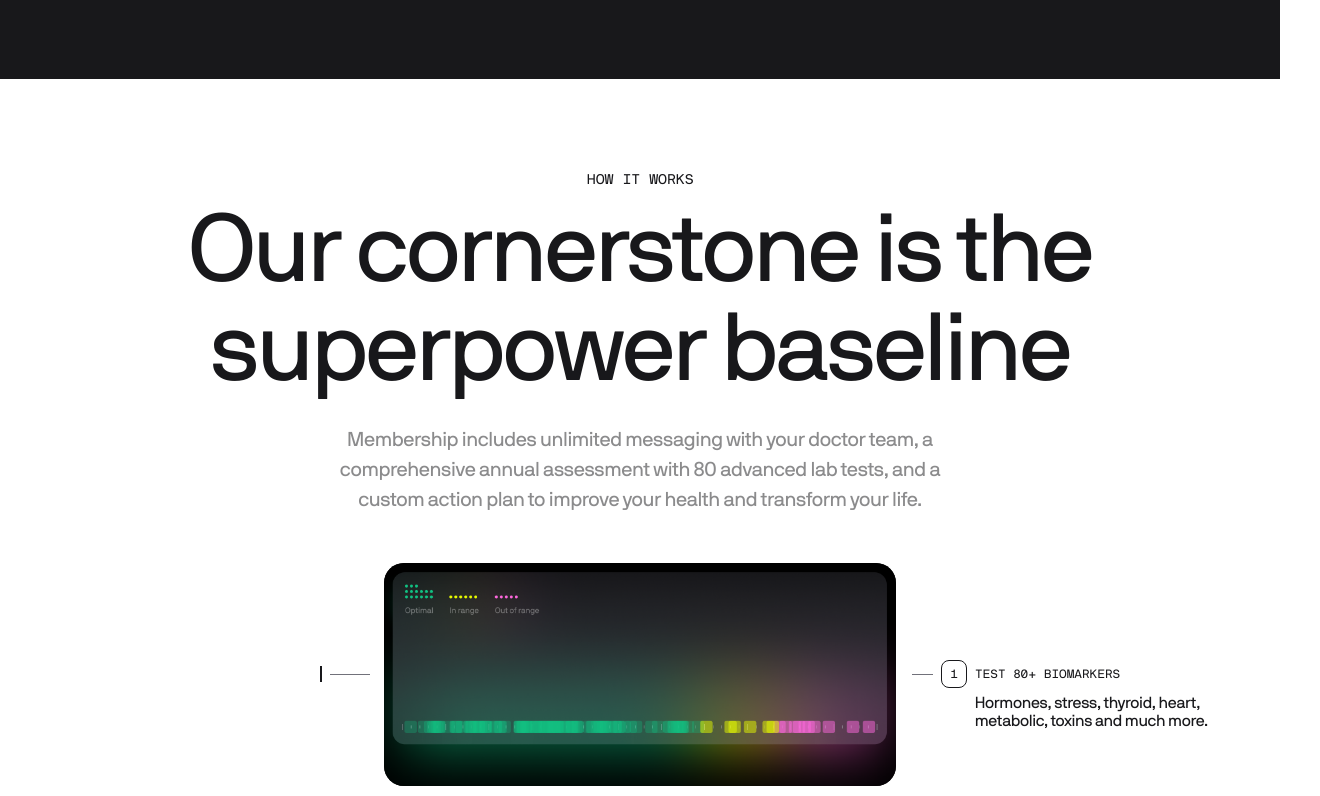
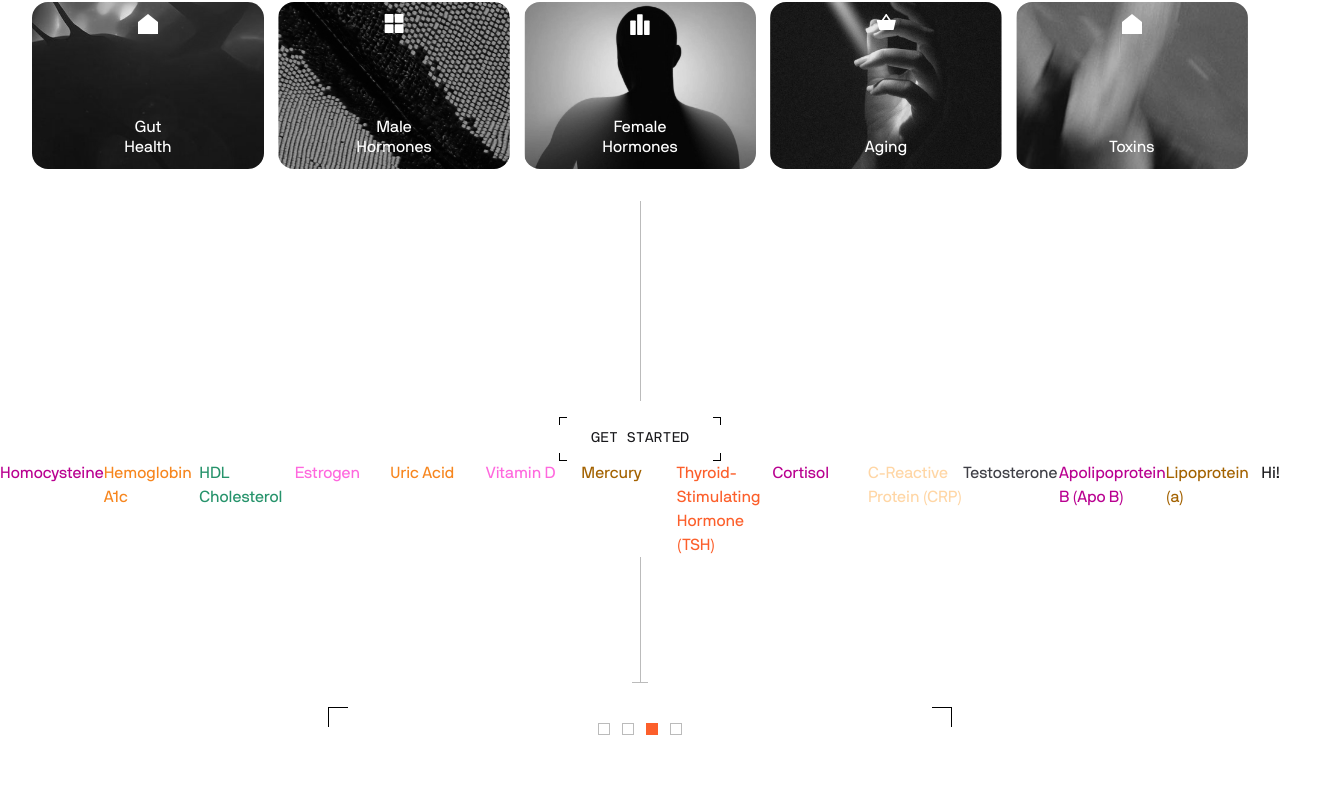
Before and after one commit to daybreak-studio/superpower, a Next.js app: page / in a window 1280 px wide. Shown: the part 721-1517 px from the top of the page, 1320 px wide, since content can reach past the window. Built offline with nearby package versions, Linux system fonts and the light colour scheme.

Commit message:
Began working on protocol banner

```diff
--- a/app/page.tsx
+++ b/app/page.tsx
@@ -12,8 +12,8 @@ export default function Home() {
   return (
     <main>
       <ReactLenis root>
-        <HeroSection />
-        <SuperpowerBaselineSection />
+        {/* <HeroSection />
+        <SuperpowerBaselineSection /> */}
         <ProtocolSection />
         <TestimonialsSection />
       </ReactLenis>
--- /dev/null
+++ b/components/Sections/ProtocolSection/ProtocolBanner/ProtocolBanner.tsx
@@ -0,0 +1,49 @@
+import React, { MutableRefObject, useRef } from "react";
+import ProtocolSectionDesktop from "../desktop/ProtocolSectionDesktop";
+import { PROTOCOLS } from "../Protocols";
+import { breakpoints, useBreakpoint } from "@/hooks/useBreakpoints";
+import ProtocolSectionMobile from "../mobile/ProtocolSectionMobile";
+import Scrim from "@/components/Scrim/Scrim";
+import LineElement from "@/components/LineElement/LineElement";
+import CTAButton from "@/components/Button/CTAButton";
+import { useInView } from "framer-motion";
+import { PROTOCOLBANNERLIST } from "./ProtocolBannerList";
+
+type Props = {};
+
+const colors = [
+  "#FFD6A5",
+  "#26936B",
+  "#A36200",
+  "#B90090",
+  "#FC5F2B",
+  "#3F3F46",
+  "#FF68DE",
+  "#F7861E",
+];
+
+const ProtocolBanner = (props: Props) => {
+  const shuffledList = PROTOCOLBANNERLIST.sort(() => Math.random() - 0.5);
+
+  return (
+    <div className="relative flex flex-row">
+      {shuffledList.map((item, index) => {
+        const randomColor = colors[Math.floor(Math.random() * colors.length)];
+        return (
+          <div
+            key={index}
+            className="relative left-0 top-0 h-full w-full bg-gradient-conic"
+            style={{
+              color: randomColor,
+            }}
+          >
+            {item}
+          </div>
+        );
+      })}
+      <h1>Hi!</h1>
+    </div>
+  );
+};
+
+export default ProtocolBanner;
--- /dev/null
+++ b/components/Sections/ProtocolSection/ProtocolBanner/ProtocolBannerList.ts
@@ -0,0 +1,15 @@
+export const PROTOCOLBANNERLIST = [
+    "Apolipoprotein B (Apo B)",
+    "C-Reactive Protein (CRP)",
+    "Thyroid-Stimulating Hormone (TSH)",
+    "Testosterone",
+    "Estrogen",
+    "Uric Acid",
+    "Homocysteine",
+    "Hemoglobin A1c",
+    "Vitamin D",
+    "Mercury",
+    "Cortisol",
+    "HDL Cholesterol",
+    "Lipoprotein (a)",
+];
--- a/components/Sections/ProtocolSection/ProtocolSection.tsx
+++ b/components/Sections/ProtocolSection/ProtocolSection.tsx
@@ -7,6 +7,7 @@ import Scrim from "@/components/Scrim/Scrim";
 import LineElement from "@/components/LineElement/LineElement";
 import CTAButton from "@/components/Button/CTAButton";
 import { useInView } from "framer-motion";
+import ProtocolBanner from "./ProtocolBanner/ProtocolBanner";
 
 type Props = {};
 
@@ -49,6 +50,8 @@ const ProtocolSection = (props: Props) => {
           </CTAButton>
         </div>
       </div>
+
+      <ProtocolBanner />
     </section>
   );
 };
```
